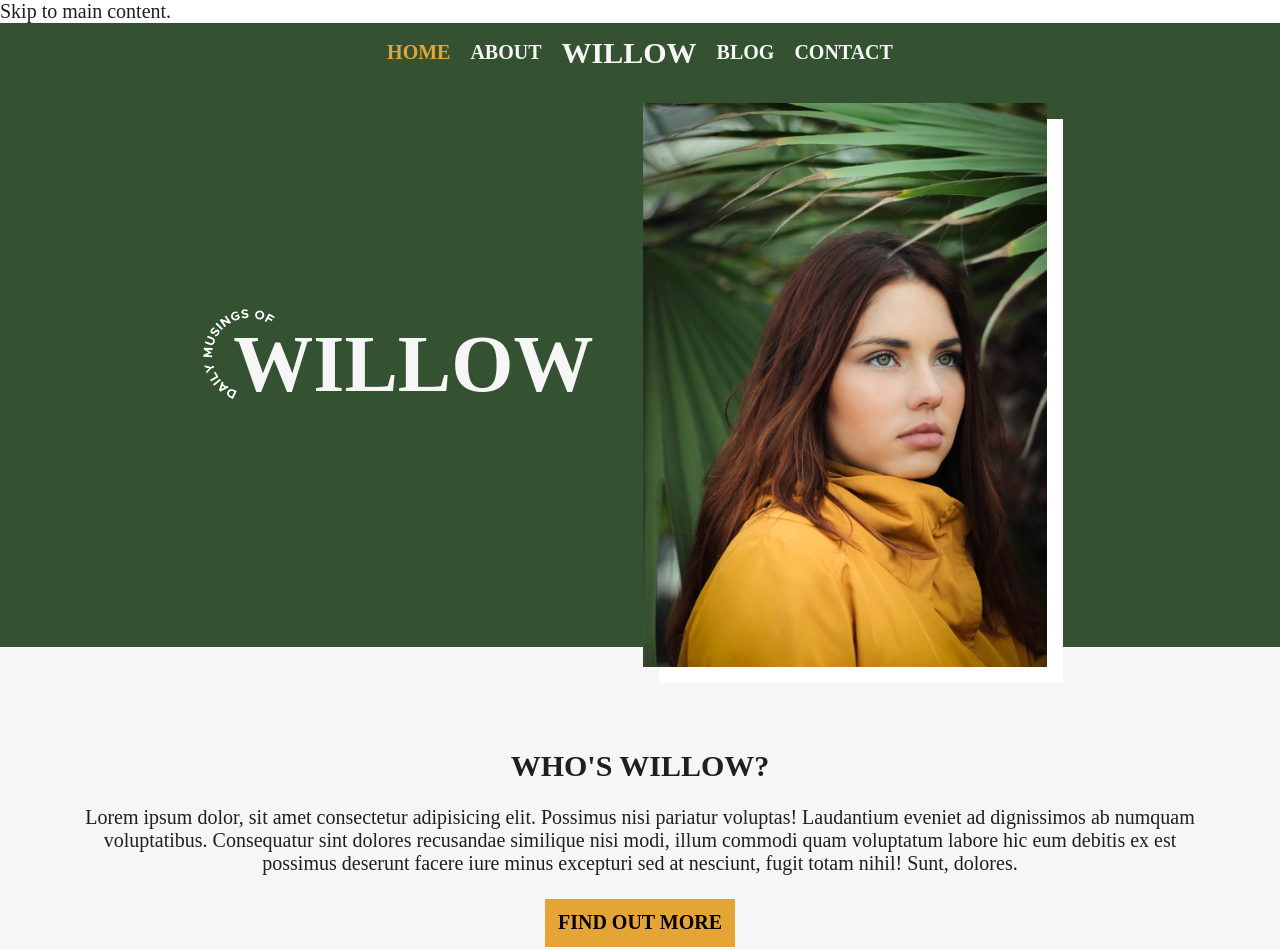
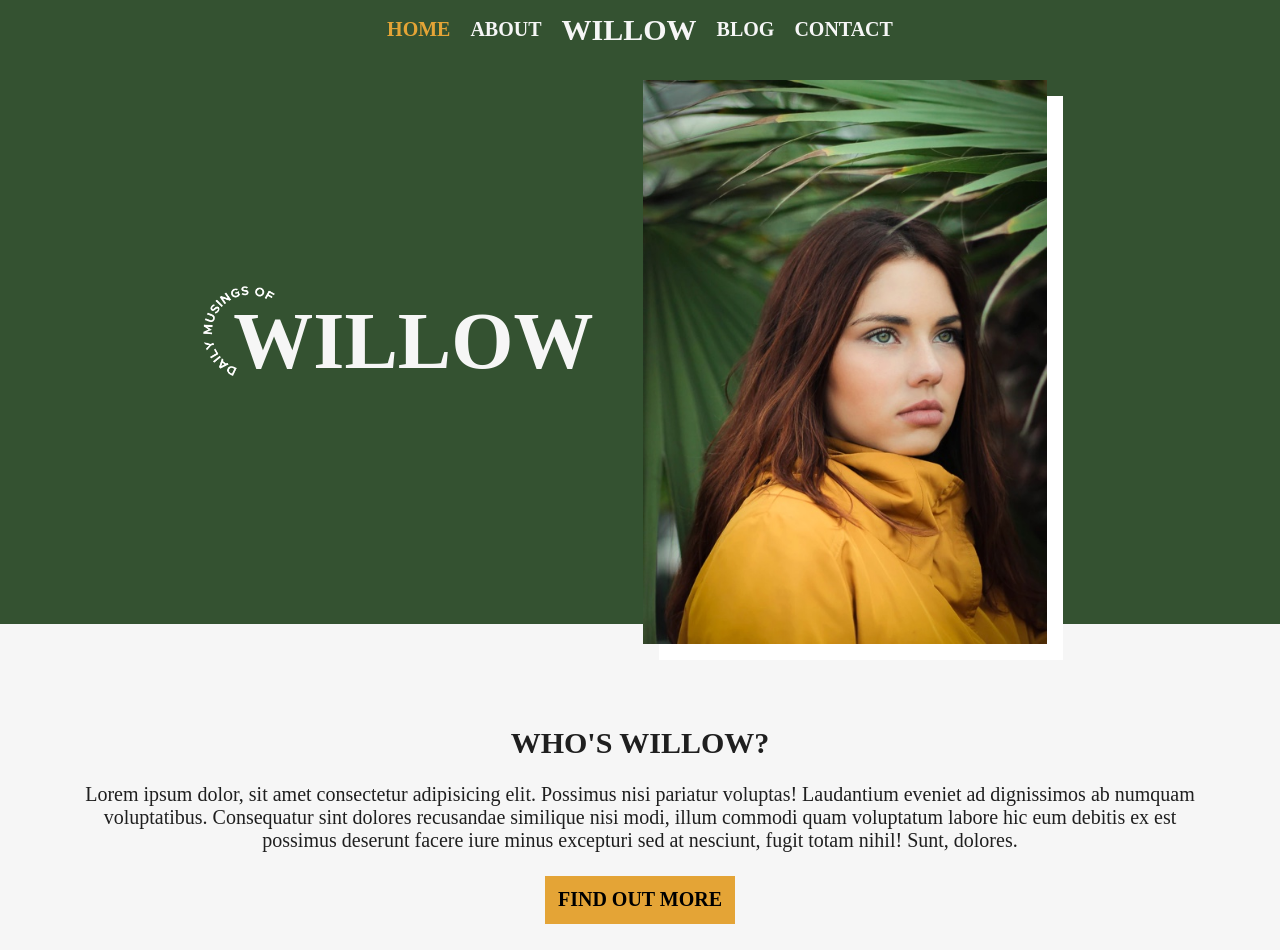
Before and after one commit to larho888/larryHoProject1, a plain HTML site: page index.html in a window 1280 px wide. Shown: the top 950 px of the page. Drawn offline with nearby package versions, Linux system fonts and the light colour scheme; files that its build step writes are made by us from their sources.

Commit message:
Update _header.scss

```diff
--- a/styles/sass/partials/_header.scss
+++ b/styles/sass/partials/_header.scss
@@ -1,3 +1,15 @@
+.skip-link {
+    position: absolute;
+    left: -1000px;
+    top: 5px;
+    background-color: $solidWhite;
+    color: black;
+    z-index: 10;
+    &:focus{
+        left: 0;
+    }
+}
+
 header {
     background-color: $darkGreen;
 }
@@ -6,6 +18,9 @@ header {
 .navBar {
     background-color: $darkGreen;
     padding: 1%;
+    position: sticky;
+    top: 0;
+    z-index: 30;
 }
 
 .navBar a {
```
